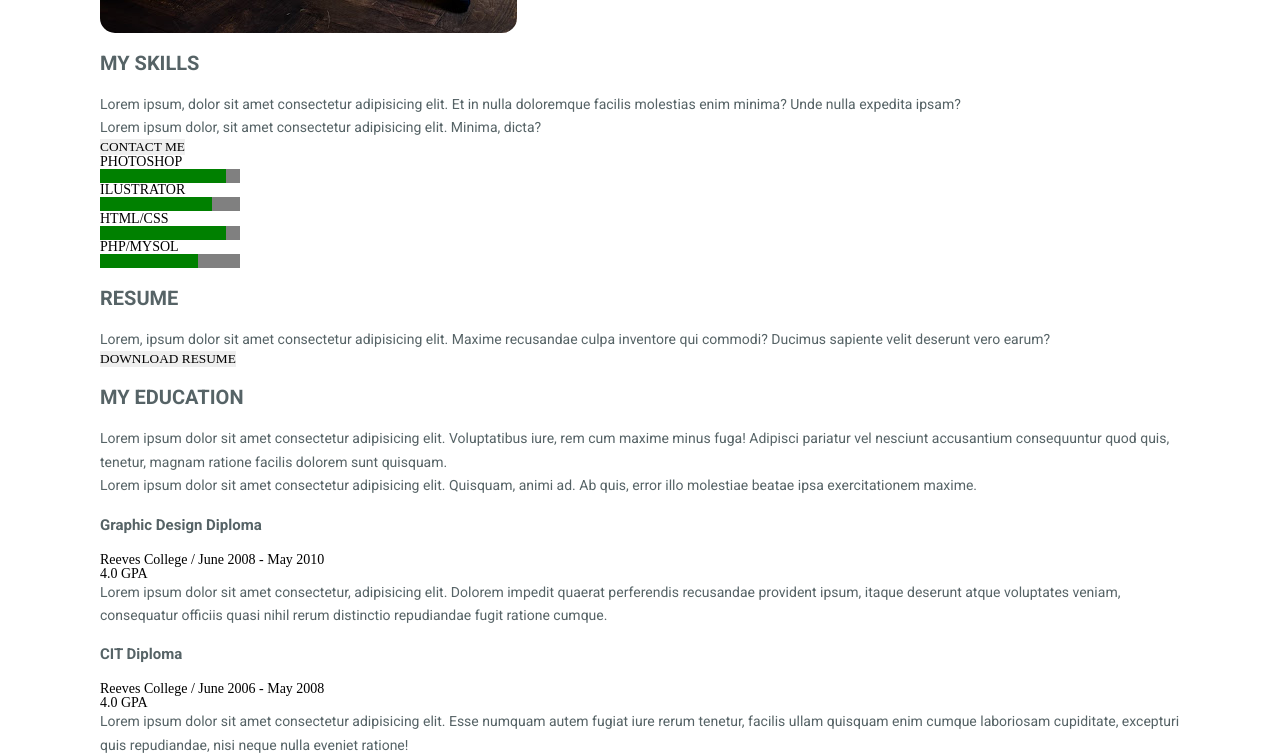
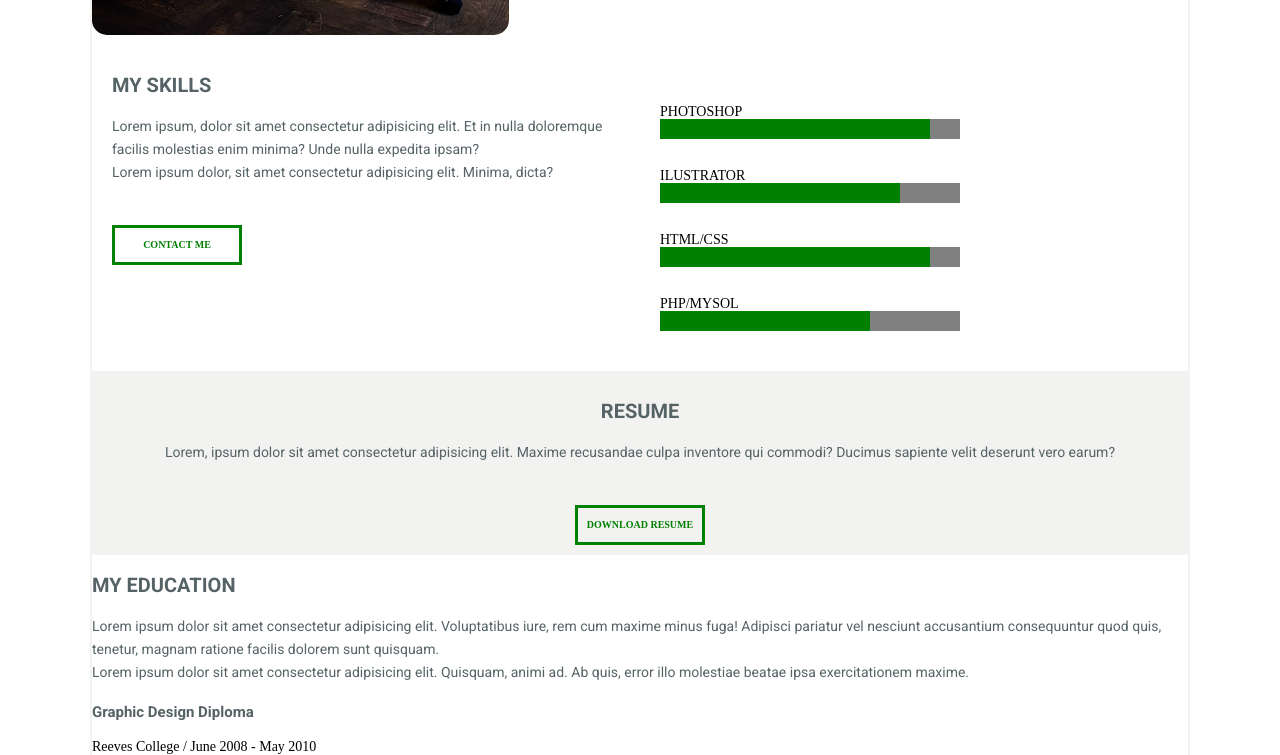
Before and after one commit to Taras3623/resume-olga, a plain HTML site: page index.html in a window 1280 px wide. Shown: the part 1336-2091 px from the top of the page. Drawn offline with Linux system fonts and the light colour scheme; a web font is replaced by a local one.

Commit message:
corrected resume and my scills

```diff
--- a/css/burger-menu.css
+++ b/css/burger-menu.css
@@ -16,7 +16,7 @@
 		left: 740px;
 		width: 30px;
 		height: 20px;
-
+		margin-right: 100px;
 		z-index: 3;
   }
 
@@ -70,7 +70,9 @@
 	top: 15px;
 	z-index: 7;
 
+
 }
+
 
 .header_menu_list {
 	display: none;
--- a/css/header.css
+++ b/css/header.css
@@ -50,10 +50,12 @@
 
 }
 .header_block{
+
 	background-color:#252e30;
 	min-height: 50px;
 	border-bottom-left-radius: 8px;
 	border-bottom-right-radius: 8px;
+	max-width: 100%;
 
 }
 .header_img {
@@ -72,6 +74,7 @@
 
 		overflow: hidden;
 	}
+
 
 .header_menu {
 	flex-wrap: wrap;
--- a/css/style.css
+++ b/css/style.css
@@ -24,7 +24,9 @@ h3{
 
 #my_skills_button {
 }
-#DOWNLOAD RESUME {
+#download_resume {
+	background-color: #f2f2f1;
+	width: 160pxF;
 }
 #username {
 }
@@ -35,9 +37,9 @@ h3{
 
 .wrapper {
 	max-width: 1100px;
+	border: #f2f2f1 solid 2px;
+	margin: 0px auto;
 
-	margin: 0px auto;
-	padding: 0px 10px;
 }
 
 .columns {
@@ -54,8 +56,17 @@ h3{
 }
 
 .my_skills {
+	display: grid;
+	grid-template-columns: 1fr 1fr ;
+	margin: 20px;
+
 }
 .resume {
+	min-width: 100%;
+	text-align: center;
+	margin: 20px 0px 0px 0px;
+	background-color: #f2f2f1;
+	padding: 10px 0px 10px 0px;
 }
 .my_education {
 }
@@ -70,8 +81,17 @@ h3{
 .my_skills_text {
 }
 .button {
+	margin: 40px 0px 0px 0px;
+	border: solid green;
+	width: 130px;
+	height: 40px;
+	color: green;
+	background-color: white;
+	font-weight: bold;
+	font-size: 10px;
 }
 .my_skills_scales {
+	margin: 20px;
 }
 .resume_title {
 }
@@ -94,8 +114,12 @@ h3{
 
 .columns_text_title {
 }
-
+progress{
+	width: 300px;
+	height: 20px;
+}
 .my_skills_scales_title {
+	margin: 30px 0px 0px 0px;
 }
 .my_education_diploma_title {
 }
--- a/index.html
+++ b/index.html
@@ -114,13 +114,15 @@
 			</div>
 		</div>
 		<div class="my_skills">
+			<div class="my_skills_text">
 			<h2 class="my_skills_title">MY SKILLS</h2>
-			<div class="my_skills_text">
+
 				<p class="subtitle_text">Lorem ipsum, dolor sit amet consectetur adipisicing elit. Et in nulla doloremque
 					facilis molestias enim minima? Unde nulla expedita ipsam?</p>
 				<p class="subtitle_text">Lorem ipsum dolor, sit amet consectetur adipisicing elit. Minima, dicta?</p>
-			</div>
+
 			<button class="button" id="my_skills_button">CONTACT ME</button>
+		</div>
 			<div class="my_skills_scales">
 				<h4 class="my_skills_scales_title">PHOTOSHOP</h4>
 				<progress max="100" value="90"><span>90%</span></progress>
@@ -140,7 +142,7 @@
 			<h2 class="resume_title">RESUME</h2>
 			<p class="subtitle_text">Lorem, ipsum dolor sit amet consectetur adipisicing elit. Maxime recusandae culpa
 				inventore qui commodi? Ducimus sapiente velit deserunt vero earum?</p>
-			<button class="button" id="DOWNLOAD RESUME">DOWNLOAD RESUME</button>
+			<button class="button" id="download_resume">DOWNLOAD RESUME</button>
 
 		</div>
 		<div class="my_education">
```
